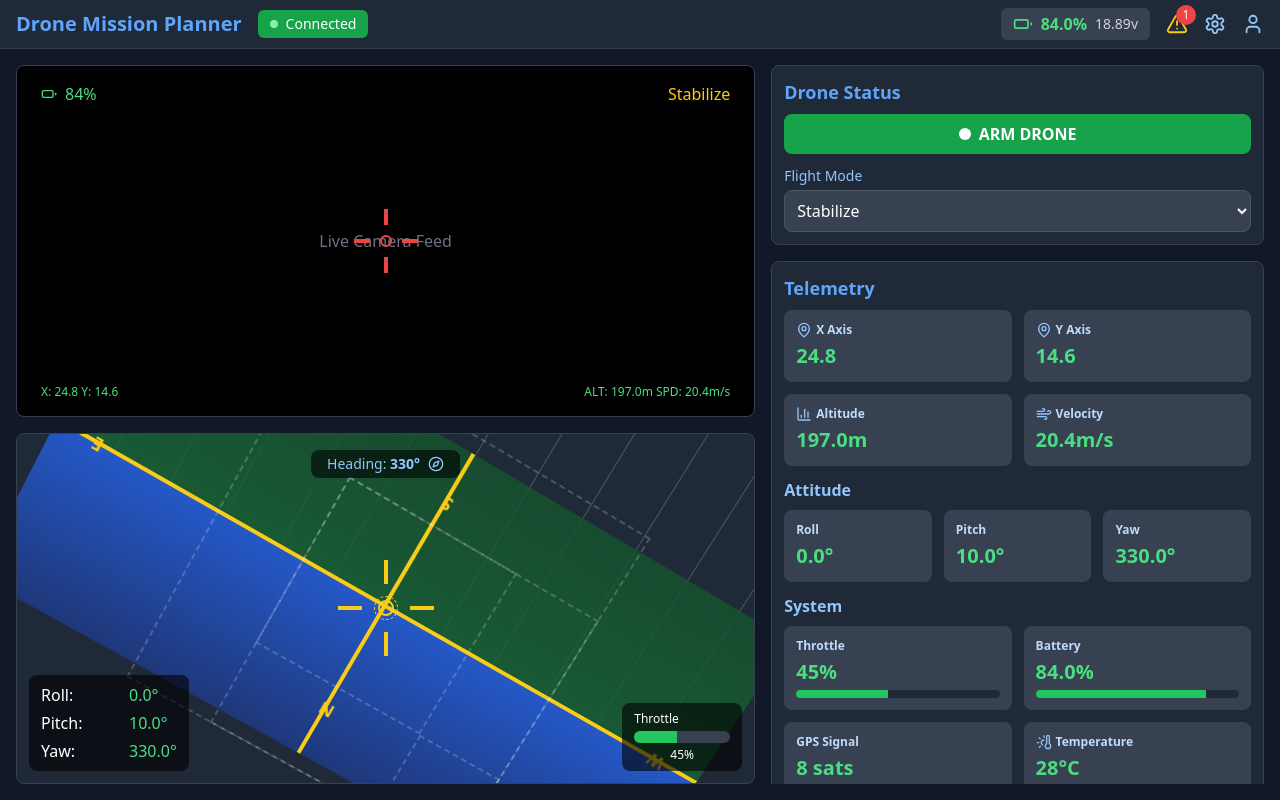
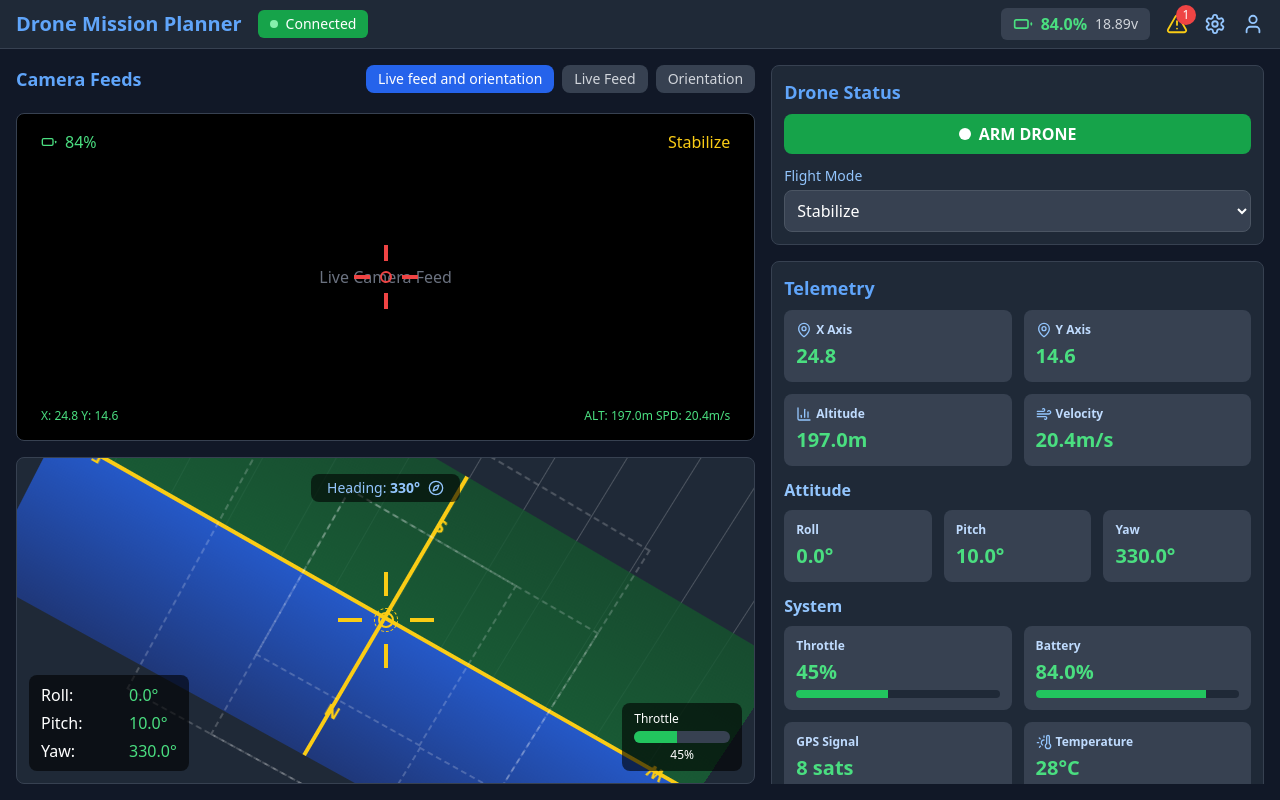
Before and after one commit to saptharishik/droneplanner, a React (Vite) app: page / in a window 1280 px wide. Built offline with nearby package versions, Linux system fonts and the light colour scheme.

Commit message:
done final

```diff
--- a/src/components/Auth/Login.jsx
+++ b/src/components/Auth/Login.jsx
@@ -20,6 +20,9 @@ const DroneMissionPlanner = () => {
   // Battery data
   const [batteryLevel, setBatteryLevel] = useState(84);
   const [batteryVolts, setBatteryVolts] = useState(18.89);
+
+  // Camera view controls
+  const [cameraView, setCameraView] = useState('side-by-side'); // 'side-by-side', 'live', 'orientation'
 
   // Alert system
   const [alertMessages, setAlertMessages] = useState([]);
@@ -205,17 +208,57 @@ const DroneMissionPlanner = () => {
         </div>
       </div>
 
-      {/* Main Content with Dual Camera Feeds */}
+      {/* Main Content with Camera Feeds */}
       <div className="flex flex-1 p-4 gap-4 overflow-hidden">
-        {/* Left Column - Camera Feeds */}
-        <div className="w-3/5 flex flex-col gap-4">
-          {/* Primary Camera Feed */}
-          <div className="h-1/2 bg-black rounded-lg relative overflow-hidden border border-gray-700">
+        {/* Camera View Controls */}
+        <div className={`${cameraView === 'side-by-side' ? 'w-3/5' : 'w-4/5'} flex flex-col gap-4`}>
+          {/* Camera View Switcher */}
+          <div className="flex justify-between items-center mb-1">
+            <h2 className="text-lg font-bold text-blue-400">Camera Feeds</h2>
+            <div className="flex gap-2">
+              <button
+                className={`px-3 py-1 rounded-lg text-sm font-medium ${cameraView === 'side-by-side' ? 'bg-blue-600 text-white' : 'bg-gray-700 text-gray-300 hover:bg-gray-600'}`}
+                onClick={() => setCameraView('side-by-side')}
+              >
+                Live feed and orientation
+              </button>
+              <button
+                className={`px-3 py-1 rounded-lg text-sm font-medium ${cameraView === 'live' ? 'bg-blue-600 text-white' : 'bg-gray-700 text-gray-300 hover:bg-gray-600'}`}
+                onClick={() => setCameraView('live')}
+              >
+                Live Feed
+              </button>
+              <button
+                className={`px-3 py-1 rounded-lg text-sm font-medium ${cameraView === 'orientation' ? 'bg-blue-600 text-white' : 'bg-gray-700 text-gray-300 hover:bg-gray-600'}`}
+                onClick={() => setCameraView('orientation')}
+              >
+                Orientation
+              </button>
+            </div>
+          </div>
+
+          {/* Camera Feeds - Adjusts based on selected view */}
+          {(cameraView === 'side-by-side' || cameraView === 'live') && (
+            <div className={`${cameraView === 'side-by-side' ? 'h-1/2' : 'h-full'} bg-black rounded-lg relative overflow-hidden border border-gray-700`}>
               <div className="absolute inset-0 flex items-center justify-center">
                 {/* Placeholder for actual camera feed from drone */}
                 <div className="text-gray-500">Live Camera Feed</div>
+
                 {/* Overlay HUD elements */}
                 <div className="absolute inset-0">
+                  {/* Camera switcher controls */}
+                  {cameraView !== 'side-by-side' && (
+                    <div className="absolute top-1/2 left-3 transform -translate-y-1/2 z-10">
+                      <button
+                        className="bg-black bg-opacity-60 p-2 rounded-full text-white hover:bg-opacity-80"
+                        onClick={() => setCameraView('orientation')}
+                        title="Switch to Orientation View"
+                      >
+                        <Compass size={20} className="text-blue-300" />
+                      </button>
+                    </div>
+                  )}
+
                   {/* Flight mode */}
                   <div className="absolute top-3 right-3 bg-black bg-opacity-60 px-3 py-1 rounded text-yellow-400">
                     {droneData.flightMode}
@@ -267,9 +310,11 @@ const DroneMissionPlanner = () => {
                 </div>
               </div>
             </div>
+          )}
 
           {/* Enhanced Orientation Visualization */}
-          <div className="h-1/2 bg-gray-800 rounded-lg relative overflow-hidden border border-gray-700">
+          {(cameraView === 'side-by-side' || cameraView === 'orientation') && (
+            <div className={`${cameraView === 'side-by-side' ? 'h-1/2' : 'h-full'} bg-gray-800 rounded-lg relative overflow-hidden border border-gray-700`}>
               {/* Sky and Ground with improved visualization */}
               <div className="absolute inset-0" style={getRotationStyle()}>
                 {/* Gradient sky */}
@@ -314,6 +359,22 @@ const DroneMissionPlanner = () => {
 
               {/* Enhanced HUD Elements - Fixed overlay */}
               <div className="absolute inset-0 p-4">
+                {/* Camera switcher controls */}
+                {cameraView !== 'side-by-side' && (
+                  <div className="absolute top-1/2 left-3 transform -translate-y-1/2 z-10">
+                    <button
+                      className="bg-black bg-opacity-60 p-2 rounded-full text-white hover:bg-opacity-80"
+                      onClick={() => setCameraView('live')}
+                      title="Switch to Live Camera"
+                    >
+                      <svg xmlns="http://www.w3.org/2000/svg" viewBox="0 0 24 24" fill="none" stroke="currentColor" strokeWidth="2" strokeLinecap="round" strokeLinejoin="round" className="text-blue-300" width="20" height="20">
+                        <path d="M23 7l-7 5 7 5V7z"/>
+                        <rect x="1" y="5" width="15" height="14" rx="2" ry="2"/>
+                      </svg>
+                    </button>
+                  </div>
+                )}
+
                 {/* Top Bar - Compass */}
                 <div className="w-full flex justify-center">
                   <div className="bg-black bg-opacity-60 px-4 py-1 rounded-lg flex items-center gap-2">
@@ -374,10 +435,11 @@ const DroneMissionPlanner = () => {
                 </div>
               </div>
             </div>
+          )}
         </div>
 
-        {/* Right Column - Enhanced Data and Controls */}
-        <div className="w-2/5 flex flex-col gap-4 overflow-auto">
+        {/* Right Column - Enhanced Data and Controls - dynamically adjust width */}
+        <div className={`${cameraView === 'side-by-side' ? 'w-2/5' : 'w-1/5'} flex flex-col gap-4 overflow-auto`}>
           {/* Status Panel */}
           <div className="bg-gray-800 rounded-lg p-3 border border-gray-700">
             <h2 className="text-lg font-bold text-blue-400 mb-2">Drone Status</h2>
@@ -386,32 +448,19 @@ const DroneMissionPlanner = () => {
             <div className="grid grid-cols-2 gap-3">
               {/* Arm/Disarm Control */}
               <div className="col-span-2">
-                <button
-                  className={`
-                    w-full py-2 px-4 rounded-lg font-semibold flex items-center justify-center gap-2
-                    ${droneData.disarmed
-                      ? 'bg-green-600 hover:bg-green-700 text-white'
-                      : 'bg-red-600 hover:bg-red-700 text-white'}
-                  `}
-                  onClick={toggleArm}
-                >
-                  <div className={`w-3 h-3 rounded-full ${droneData.disarmed ? 'bg-white' : 'bg-white animate-pulse'}`}></div>
-                  {droneData.disarmed ? 'ARM DRONE' : 'DISARM DRONE'}
-                </button>
+                <ArmDisarmButton
+                  isDisarmed={droneData.disarmed}
+                  onToggle={toggleArm}
+                />
               </div>
 
               {/* Flight Mode Selection with improved styling */}
               <div className="col-span-2">
-                <div className="text-blue-300 text-sm mb-1">Flight Mode</div>
-                <select
-                  className="bg-gray-700 border border-gray-600 text-white w-full py-2 px-2 rounded-lg focus:outline-none focus:ring-2 focus:ring-blue-500"
-                  value={droneData.flightMode}
-                  onChange={(e) => changeFlightMode(e.target.value)}
-                >
-                  {flightModes.map(mode => (
-                    <option key={mode} value={mode}>{mode}</option>
-                  ))}
-                </select>
+                <FlightModeSelector
+                  currentMode={droneData.flightMode}
+                  modes={flightModes}
+                  onChange={changeFlightMode}
+                />
               </div>
             </div>
           </div>
@@ -603,6 +652,42 @@ const DroneMissionPlanner = () => {
   );
 };
 
+// Flight Mode Selector Component
+const FlightModeSelector = ({ currentMode, modes, onChange }) => {
+  return (
+    <div>
+      <div className="text-blue-300 text-sm mb-1">Flight Mode</div>
+      <select
+        className="bg-gray-700 border border-gray-600 text-white w-full py-2 px-2 rounded-lg focus:outline-none focus:ring-2 focus:ring-blue-500"
+        value={currentMode}
+        onChange={(e) => onChange(e.target.value)}
+      >
+        {modes.map(mode => (
+          <option key={mode} value={mode}>{mode}</option>
+        ))}
+      </select>
+    </div>
+  );
+};
+
+// Arm/Disarm Button Component
+const ArmDisarmButton = ({ isDisarmed, onToggle }) => {
+  return (
+    <button
+      className={`
+        w-full py-2 px-4 rounded-lg font-semibold flex items-center justify-center gap-2
+        ${isDisarmed
+          ? 'bg-green-600 hover:bg-green-700 text-white'
+          : 'bg-red-600 hover:bg-red-700 text-white'}
+      `}
+      onClick={onToggle}
+    >
+      <div className={`w-3 h-3 rounded-full ${isDisarmed ? 'bg-white' : 'bg-white animate-pulse'}`}></div>
+      {isDisarmed ? 'ARM DRONE' : 'DISARM DRONE'}
+    </button>
+  );
+};
+
 // Enhanced Data Display Component with optional progress bar and icon
 const DataTile = ({ title, value, unit, progressBar, icon }) => (
   <div className="bg-gray-700 rounded-lg p-3 text-blue-200">
```
Lines whose indentation alone changed are shown as unchanged.
